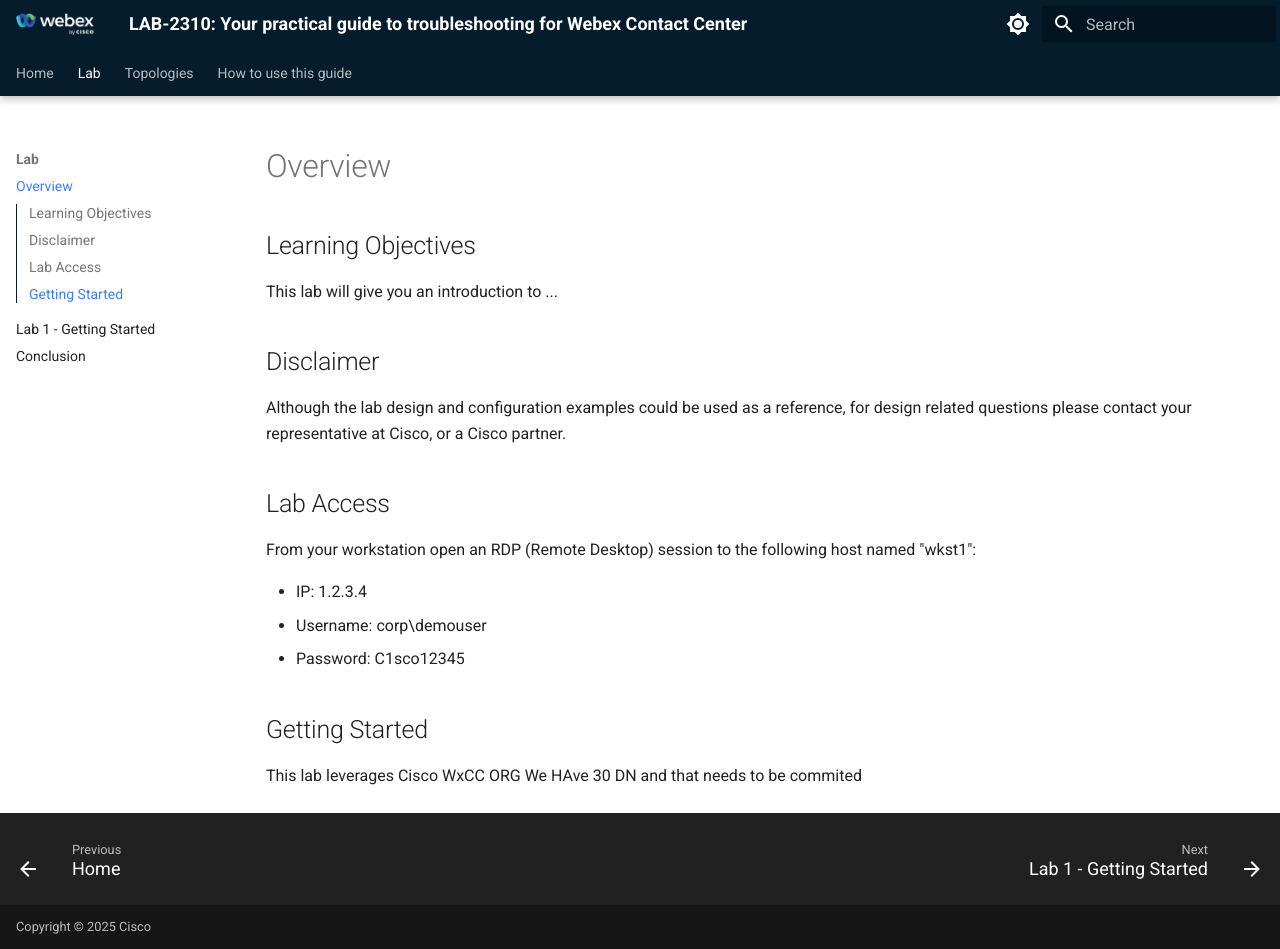
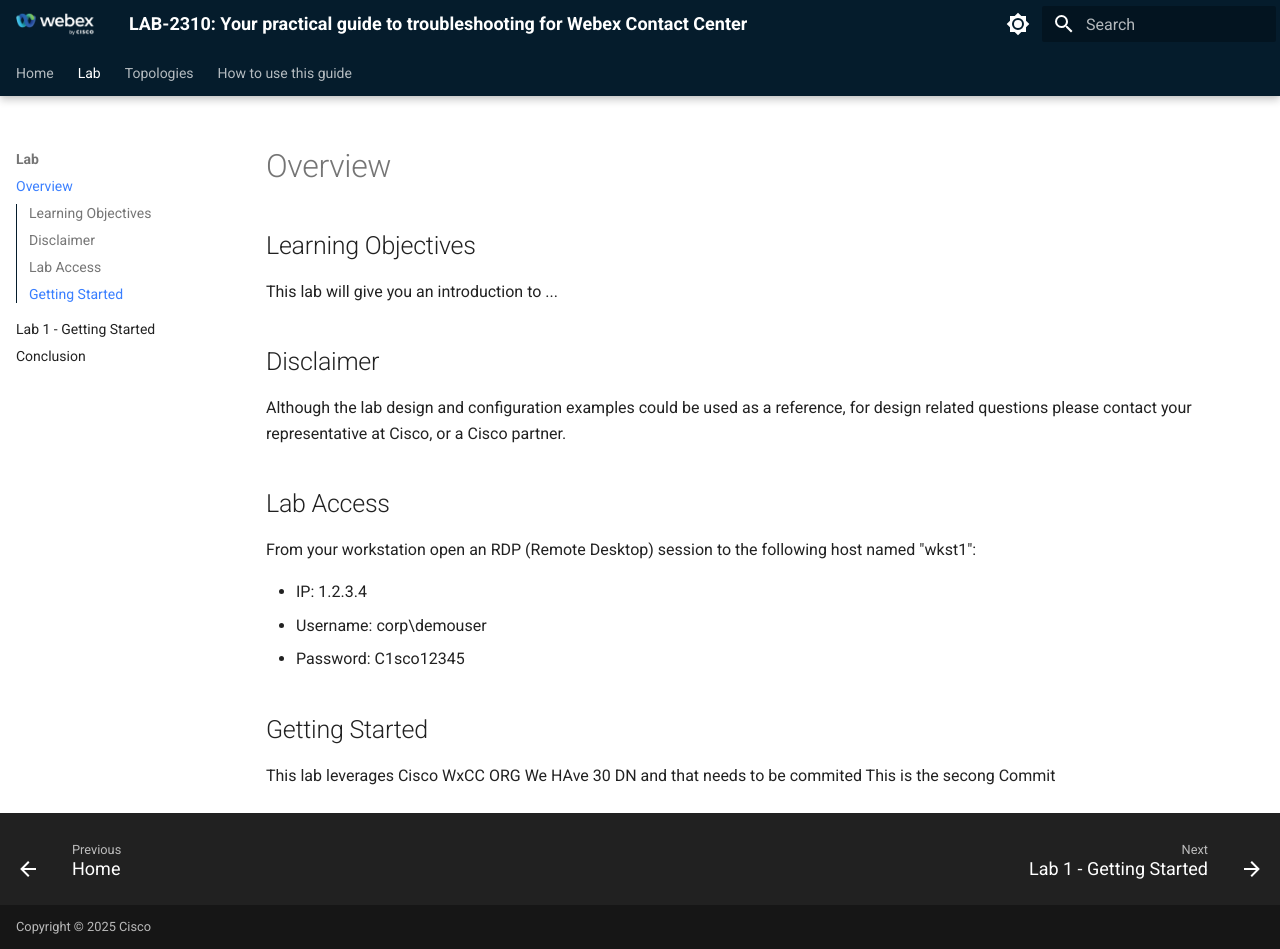
Before and after one commit to WebexCC-SA/LAB-2310, an MkDocs documentation site: the page built from docs/overview.md, in a window 1280 px wide and 949 px high. Built offline with MkDocs 1.6.1 and Material for MkDocs 9.7.7, drawn with Linux system fonts in a browser that asks for light colours.

Commit message:
Version3

```diff
--- a/docs/overview.md
+++ b/docs/overview.md
@@ -20,3 +20,4 @@
 
 This lab leverages Cisco WxCC ORG
 We HAve 30 DN and that needs to be commited
+This is the secong Commit
```
